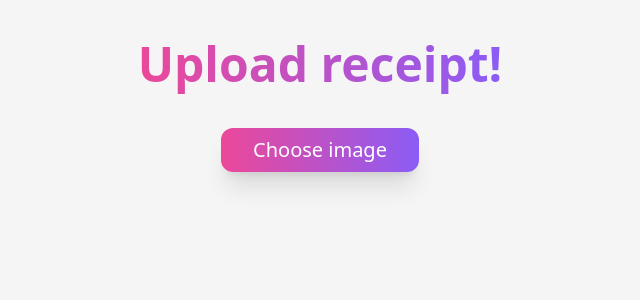
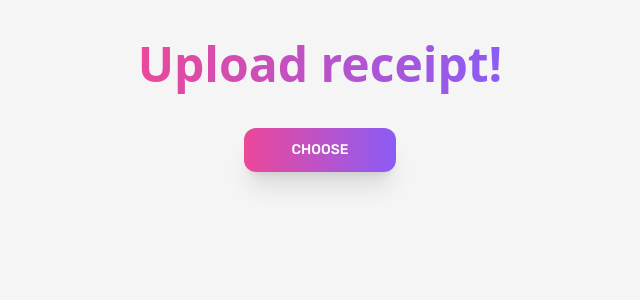
Before and after one commit to Ptaku09/receipt-scanner-client, a Next.js app: page / in a window 1280 px wide. Shown: the top 300 px of the page, without its empty margins (320-960 px from the left). Built offline with nearby package versions, Linux system fonts and the light colour scheme.

Commit message:
style image cropper component

```diff
--- a/components/Button.tsx
+++ b/components/Button.tsx
@@ -1,13 +1,22 @@
 import React, { FC, ReactNode } from 'react';
+import { Rubik } from 'next/font/google';
+
+const rubik = Rubik({ subsets: ['latin'], weight: '500' });
 
 interface ButtonProps {
   children: ReactNode;
   func?: (param?: any) => void;
+  primary?: boolean;
 }
 
-const Button: FC<ButtonProps> = ({ children, func }) => {
+const Button: FC<ButtonProps> = ({ children, func, primary = false }) => {
   return (
-    <button className="bg-gradient-to-r from-pink-500 to-violet-500 px-8 py-2 text-bold text-white text-xl rounded-xl shadow-xl" onClick={func}>
+    <button
+      className={`${
+        primary ? 'bg-gradient-to-r from-pink-500 to-violet-500' : 'bg-neutral-400'
+      } px-12 py-3 text-bold text-white text-sm rounded-xl shadow-xl ${rubik.className}`}
+      onClick={func}
+    >
       {children}
     </button>
   );
--- a/components/FileInput.tsx
+++ b/components/FileInput.tsx
@@ -21,7 +21,9 @@ const FileInput = ({ onImageSelected }: { onImageSelected: any }) => {
   return (
     <div className="w-full flex items-center flex-col">
       <input className="hidden" type="file" accept="image/png, image/jpg, image/jpeg" ref={inputRef} onChange={handleOnChange} />
-      <Button func={onChooseImage}>Choose image</Button>
+      <Button primary func={onChooseImage}>
+        CHOOSE
+      </Button>
     </div>
   );
 };
--- a/components/ImageCropper.tsx
+++ b/components/ImageCropper.tsx
@@ -3,13 +3,15 @@ import ReactCrop, { Crop } from 'react-image-crop';
 import 'react-image-crop/dist/ReactCrop.css';
 import Image from 'next/image';
 import Button from '@/components/Button';
+import { UploadStatus } from '@/constants/uploadStatus';
 
 interface ImageCropperProps {
   imageSrc: string;
   onCropFinished: (croppedImage: string) => void;
+  onCropCancel: (stage: UploadStatus) => void;
 }
 
-const ImageCropper: FC<ImageCropperProps> = ({ imageSrc, onCropFinished }) => {
+const ImageCropper: FC<ImageCropperProps> = ({ imageSrc, onCropFinished, onCropCancel }) => {
   const [crop, setCrop] = useState<Crop>({ unit: '%', width: 0, height: 0, x: 0, y: 0 });
   const imageRef = useRef<HTMLImageElement | null>(null);
 
@@ -34,13 +36,26 @@ const ImageCropper: FC<ImageCropperProps> = ({ imageSrc, onCropFinished }) => {
   };
 
   return (
-    <div className="flex flex-col gap-5 overflow-auto">
-      <div className="bg-gradient-to-tr from-pink-500 to-violet-500 p-2 pb-6 rounded-b-lg rounded-t-md shadow-lg">
+    <div className="flex items-center justify-start flex-col gap-5">
+      <div className="w-full flex items-center justify-center gap-7">
+        <Button func={onCropCancel}>BACK</Button>
+        <Button primary func={() => onCropFinished(getCroppedImg(imageRef.current!, crop))}>
+          SCAN
+        </Button>
+      </div>
+      <p className="text-neutral-500 font-light text-center text-sm">
+        Crop your receipt to include only the products and prices
+        <br /> Including additional data may lead to incorrect scanning
+      </p>
+      <div className="flex items-center flex-col gap-5 overflow-auto">
+        <div className="bg-gradient-to-tr from-pink-500 to-violet-500 p-1 pb-6 rounded-b-lg rounded-t-md shadow-lg">
           <ReactCrop crop={crop} onChange={onCropChange}>
             {/* eslint-disable-next-line @next/next/no-img-element */}
             <img ref={imageRef} src={imageSrc} className="max-h-64 object-contain" alt="Image Preview" />
           </ReactCrop>
         </div>
+        <div className="w-full flex items-center justify-start flex-col gap-2">
+          <h3 className="px-8 text-pink-500 border-b-2 border-b-pink-500">Preview</h3>
           <div className="w-full h-44 p-1 bg-color-corners rounded-md overflow-auto">
             <div className="w-full h-full p-2 bg-neutral-100 rounded-sm flex items-center justify-center">
               <div className="relative w-full h-full">
@@ -48,7 +63,8 @@ const ImageCropper: FC<ImageCropperProps> = ({ imageSrc, onCropFinished }) => {
               </div>
             </div>
           </div>
-      <Button func={() => onCropFinished(getCroppedImg(imageRef.current!, crop))}>Scan</Button>
+        </div>
+      </div>
     </div>
   );
 };
--- a/constants/uploadStatus.ts
+++ b/constants/uploadStatus.ts
@@ -1,5 +1,5 @@
 export enum UploadStatus {
-  SELECTING,
-  CROPPING,
-  UPLOADING,
+  SELECTING = 'Upload',
+  CROPPING = 'Crop',
+  UPLOADING = 'Scan',
 }
--- a/pages/_app.tsx
+++ b/pages/_app.tsx
@@ -1,6 +1,13 @@
 import '@/styles/globals.css';
 import type { AppProps } from 'next/app';
+import { Rubik } from 'next/font/google';
+
+const rubik = Rubik({ subsets: ['latin'], weight: ['400', '500'] });
 
 export default function App({ Component, pageProps }: AppProps) {
-  return <Component {...pageProps} />;
+  return (
+    <main className={rubik.className}>
+      <Component {...pageProps} />
+    </main>
+  );
 }
--- a/pages/index.tsx
+++ b/pages/index.tsx
@@ -22,24 +22,23 @@ const Home = () => {
 
   return (
     <div className="w-full min-h-screen h-full bg-neutral-100 flex items-center justify-start flex-col py-10 px-4 overflow-auto">
-      <div className="text-5xl font-extrabold mb-10">
-        <span className="bg-clip-text text-transparent bg-gradient-to-r from-pink-500 to-violet-500">Upload receipt!</span>
+      <div className="text-5xl font-sans font-extrabold mb-10">
+        <span className="bg-clip-text text-transparent bg-gradient-to-r from-pink-500 to-violet-500">{currentStep} receipt!</span>
       </div>
 
       {currentStep === UploadStatus.SELECTING ? (
         <FileInput onImageSelected={onImageSelected} />
       ) : currentStep === UploadStatus.CROPPING ? (
-        <>
-          <ImageCropper imageSrc={image} onCropFinished={onCropFinished} />
-          <Button func={() => setCurrentStep(UploadStatus.SELECTING)}>Back</Button>
-        </>
+        <div className="flex items-center justify-start flex-col gap-4">
+          <ImageCropper imageSrc={image} onCropFinished={onCropFinished} onCropCancel={() => setCurrentStep(UploadStatus.SELECTING)} />
+        </div>
       ) : (
         <>
           <div className="relative w-full h-80">
             <Image src={croppedImage} quality={100} alt="Cropped Image Preview" fill style={{ objectFit: 'contain' }} />
           </div>
           <Button func={() => setCurrentStep(UploadStatus.CROPPING)}>Back</Button>
-          <Button>Scan</Button>
+          <Button primary>Scan</Button>
         </>
       )}
     </div>
```
Lines whose indentation alone changed are shown as unchanged.
